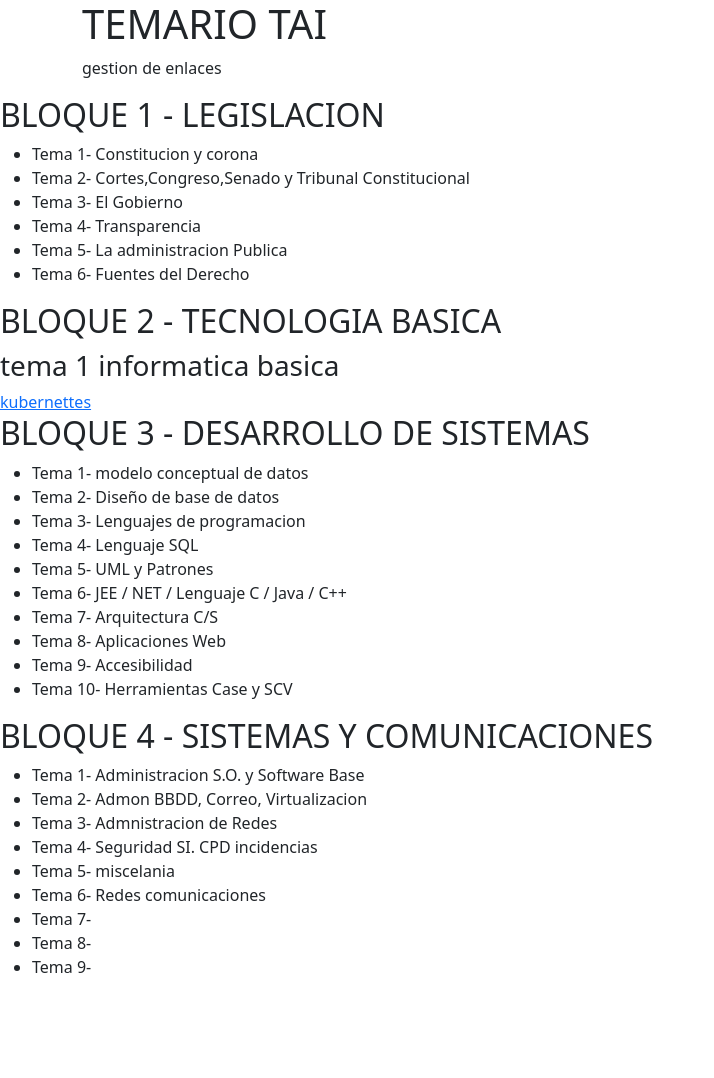
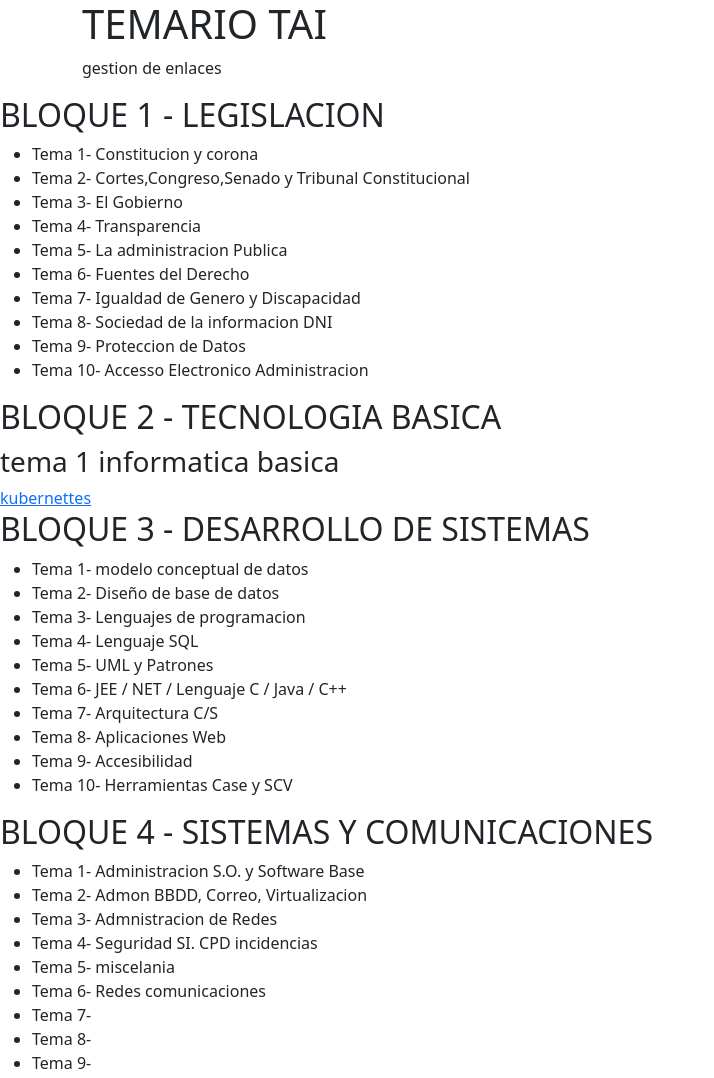
Before and after one commit to buningdiego/pruebasmias, a plain HTML site: page index.html in a window 1280 px wide. Shown: the whole page, without its empty margins (0-714 px from the left). Before the commit the page ends 995 px from the top, so only its background shows below. Drawn offline with nearby package versions, Linux system fonts and the light colour scheme.

Commit message:
tercer commit

```diff
--- a/index.html
+++ b/index.html
@@ -21,6 +21,10 @@
 			<li>Tema 4- Transparencia</li>
 			<li>Tema 5- La administracion Publica</li>
 			<li>Tema 6- Fuentes del Derecho</li>
+			<li>Tema 7- Igualdad de Genero y Discapacidad</li>
+			<li>Tema 8- Sociedad de la informacion DNI</li>
+			<li>Tema 9- Proteccion de Datos</li>
+			<li>Tema 10- Accesso Electronico Administracion</li>
 
 		</ul>
     <h2>BLOQUE 2 - TECNOLOGIA BASICA</h2>
```
